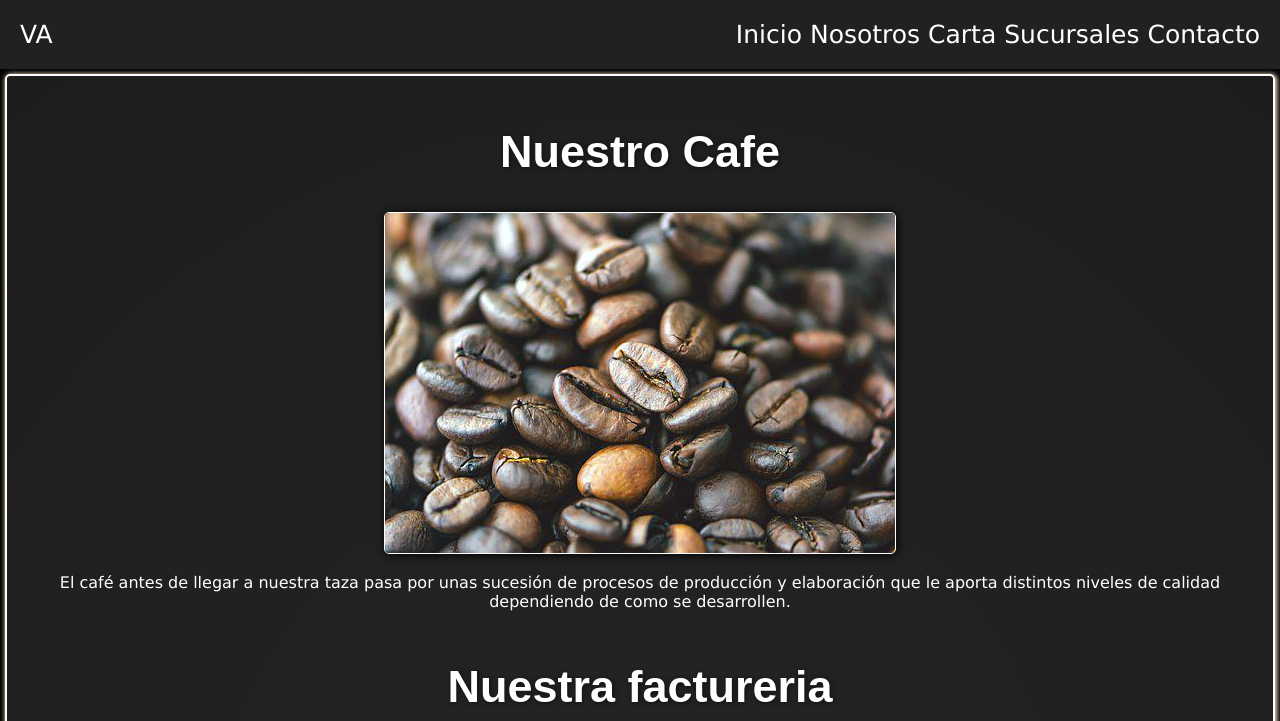
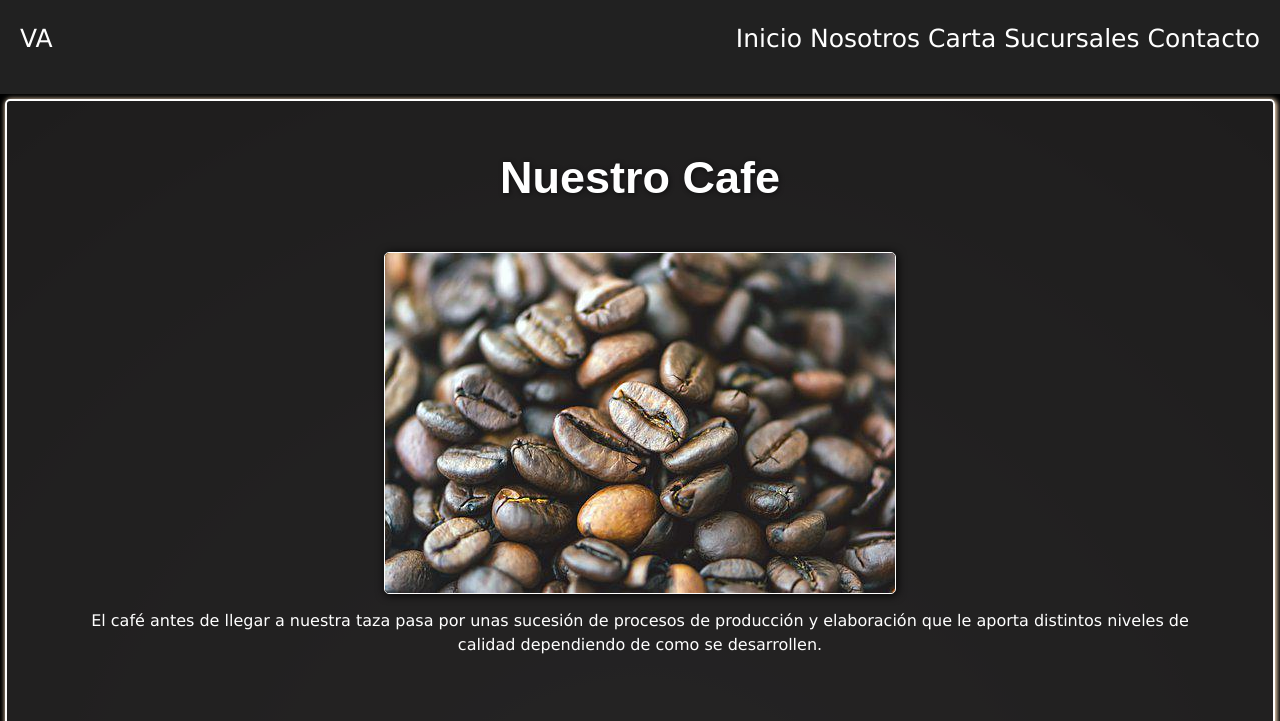
Before and after one commit to IribarrenJuan/Proyecto-Via-Appia-, a plain HTML site: page index.html in a window 1280 px wide. Shown: the top 721 px of the page. Drawn offline with nearby package versions, Linux system fonts and the light colour scheme.

Commit message:
Aplico boostrap

```diff
--- a/index.html
+++ b/index.html
@@ -7,6 +7,7 @@
     <meta name="author" content="Juan Iribarren">
     <meta name="robots" content="noindex">
     <link rel="stylesheet" href="https://cdnjs.cloudflare.com/ajax/libs/font-awesome/6.1.2/css/all.min.css" integrity="sha512-1sCRPdkRXhBV2PBLUdRb4tMg1w2YPf37qatUFeS7zlBy7jJI8Lf4VHwWfZZfpXtYSLy85pkm9GaYVYMfw5BC1A==" crossorigin="anonymous" referrerpolicy="no-referrer" />
+   <link rel="stylesheet" href="	https://cdn.jsdelivr.net/npm/bootstrap@5.2.0/dist/css/bootstrap.min.css">
     <link rel="stylesheet" href="estilos.css">
     <link rel="shortcut icon" href="Imagenes/logo.png">
     <title>Via Appia</title>
@@ -19,10 +20,7 @@
     <header class="header">
 
       <div class="logo"><span>VA</span></div>
-
-
-
-      <nav class="opciones">
+           <nav class="opciones">
         <ul>
           <li><a href="index.html">Inicio</a></li>
           <li><a href="nosotros.html">Nosotros</a></li>
@@ -42,8 +40,8 @@
     <main class="main">
 
       <div id="borde">
-    <div class="articuloContenedor">
-    <div class="articulo" class="contenedor1">
+    <div class="container-fluid col-xs-12 col-md-12 "  class="articuloContenedor">
+    <div class="articulo" class="col-xs-12">
       <h2><b>Nuestro Cafe</b></h2>
       <p><br><img src="imagenes/granos-de-cafe.jpg"><br>El café antes de llegar a nuestra taza pasa por unas sucesión de procesos de producción y elaboración que le aporta distintos niveles de calidad dependiendo de como se desarrollen.</p>
     </div>
@@ -56,7 +54,7 @@
   <div>
     <h2 class="conoce">Conoce Nuestras Promos</h2>
   </div>
-  <div class="promoContenedor">
+  <div class="container-fluid col-xs-12 col-md-12" class="promoContenedor">
   <div class="promos" class="promoContenedor1">
     <div class="promo" ><img src="imagenes/cafe-con-leche-con-medialunas___7OomNmEex_720x0__1.jpg"></div>
       <div class="promo"><img src="imagenes/desayuno-campestre.jpg"></div>
@@ -78,5 +76,7 @@
 
   </footer>
 </div>
+  <script src="https://cdn.jsdelivr.net/npm/@popperjs/core@2.11.5/dist/umd/popper.min.js" integrity="sha384-Xe+8cL9oJa6tN/veChSP7q+mnSPaj5Bcu9mPX5F5xIGE0DVittaqT5lorf0EI7Vk" crossorigin="anonymous"></script>
+  <script src="https://cdn.jsdelivr.net/npm/bootstrap@5.2.0/dist/js/bootstrap.min.js" integrity="sha384-ODmDIVzN+pFdexxHEHFBQH3/9/vQ9uori45z4JjnFsRydbmQbmL5t1tQ0culUzyK" crossorigin="anonymous"></script>
   </body>
 </html>
```
